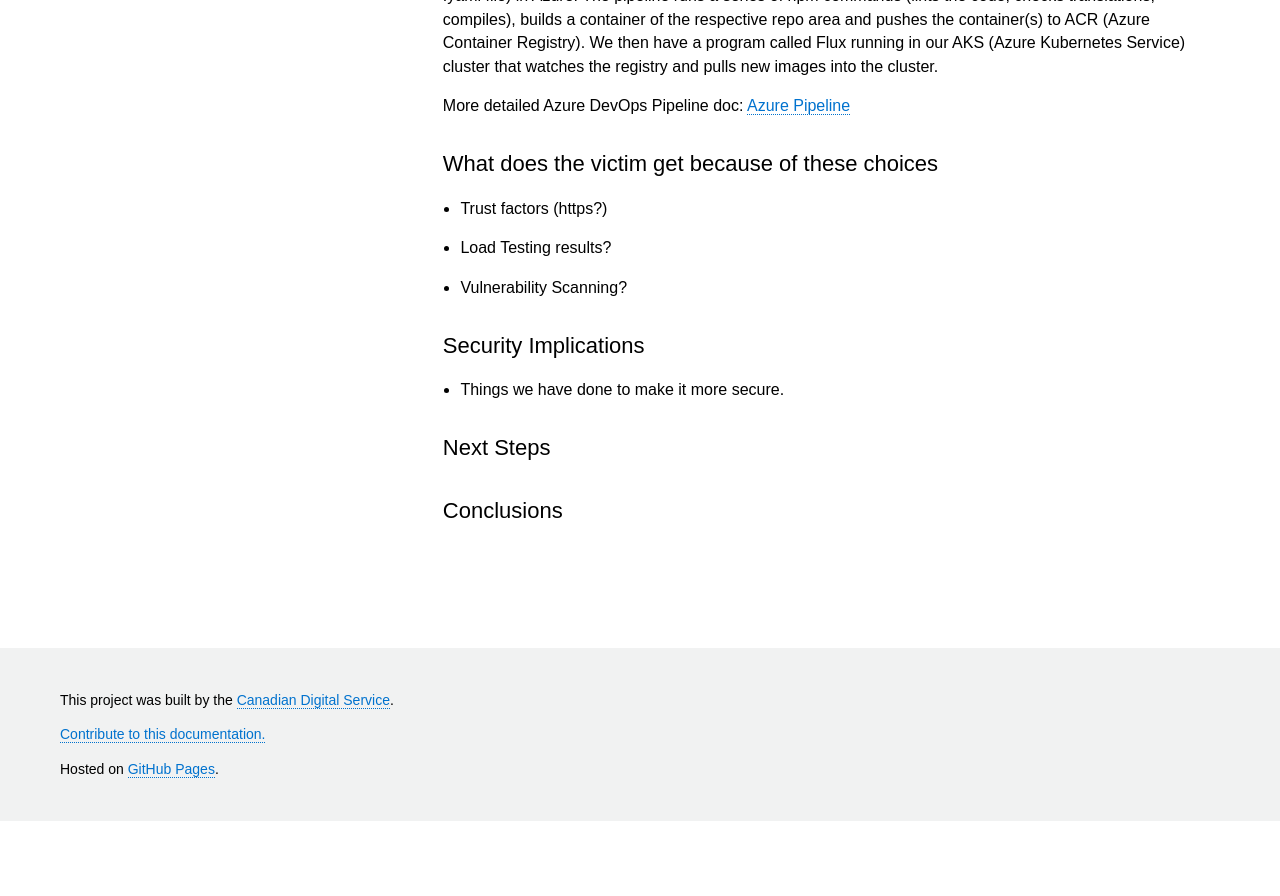
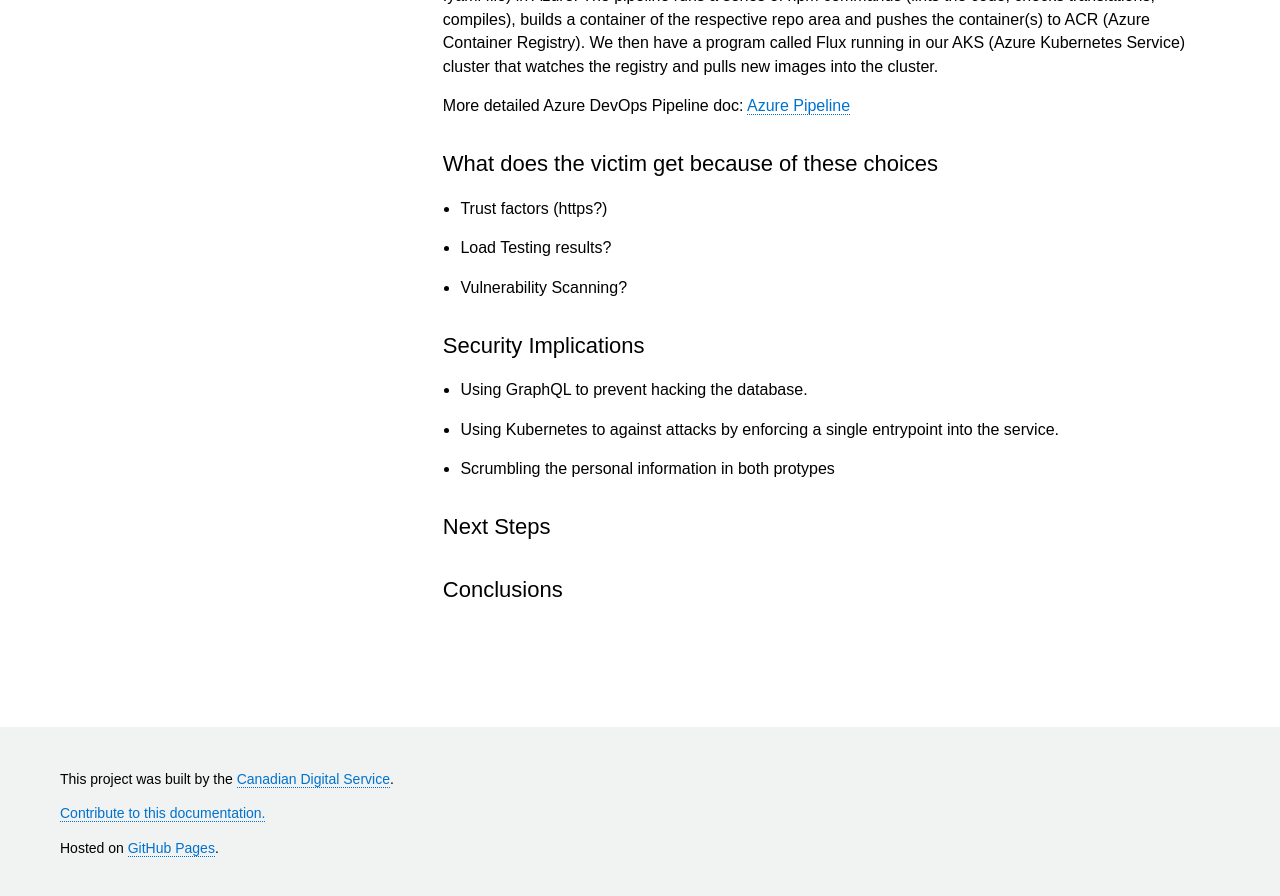
Before and after one commit to cds-snc/rcmp-report-a-cybercrime-alpha-documentation, a Jekyll site: the page built from _pages/en/technical-platform.md, in a window 1280 px wide and 900 px high, scrolled down 2094 px. Shown: the top 896 px of the window. Built offline with Jekyll 4.4.1, drawn with Linux system fonts in a browser that asks for light colours; before the commit the page ends 2915 px from its top, so only the background shows below that.

Commit message:
add content for security implications part

```diff
--- a/_pages/en/technical-platform.md
+++ b/_pages/en/technical-platform.md
@@ -86,7 +86,9 @@ More detailed Azure DevOps Pipeline doc: [Azure Pipeline](../assets/docs/azure-p
 
 ## Security Implications
 
-- Things we have done to make it more secure.
+- Using GraphQL to prevent hacking the database.
+- Using Kubernetes to against attacks by enforcing a single entrypoint into the service.
+- Scrumbling the personal information in both protypes
 
 ## Next Steps
 
```
